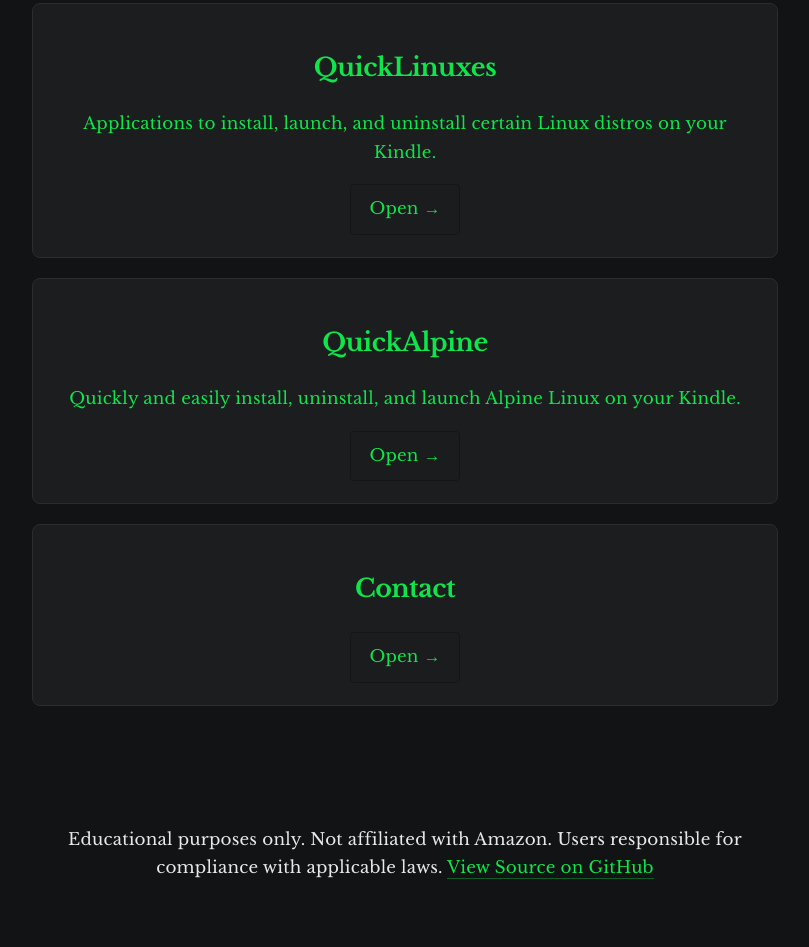
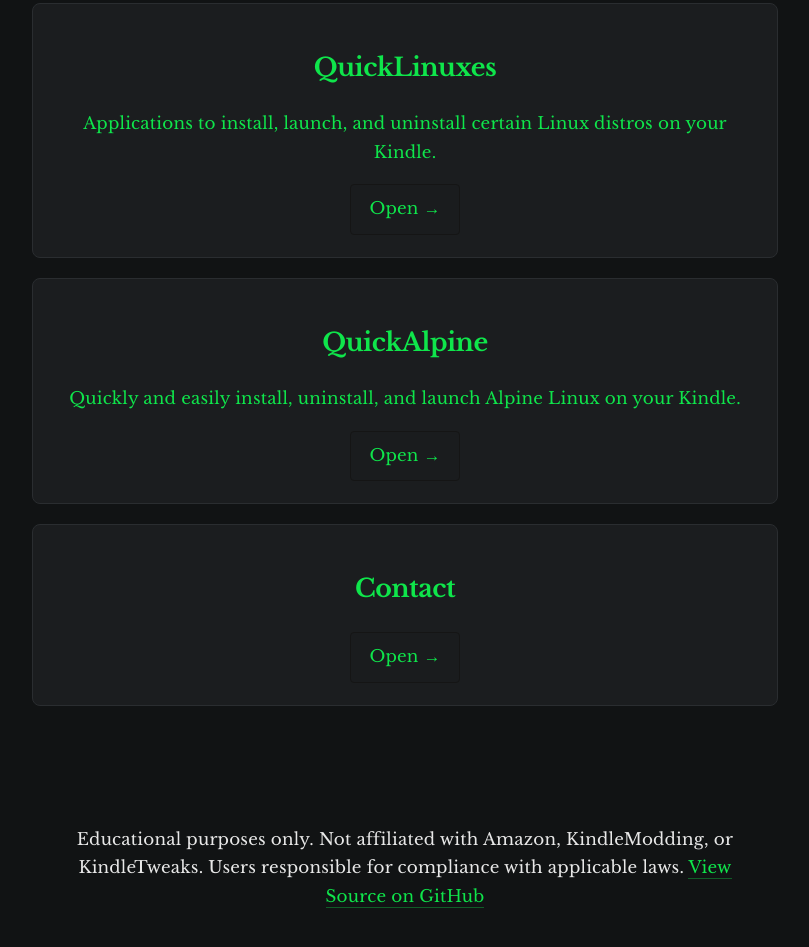
Before and after one commit to GreenCat-777/GC-WIKI, a plain HTML site: page index.html in a window 1280 px wide. Shown: the part 417-1364 px from the top of the page, without its empty margins (235-1044 px from the left). Before the commit the page ends 1340 px from the top, so only its background shows below. Drawn offline with nearby package versions, Linux system fonts and the light colour scheme.

Commit message:
Update index.html

```diff
--- a/index.html
+++ b/index.html
@@ -69,6 +69,6 @@ pages.forEach(page => {
   container.appendChild(card);
 });
 </script>
-<footer class="legal-disclaimer">Educational purposes only. Not affiliated with Amazon. Users responsible for compliance with applicable laws. <a href="https://github.com/greencat-777/GC-WIKI/ target="_blank" rel="noopener">View Source on GitHub</a></footer>
+<footer class="legal-disclaimer">Educational purposes only. Not affiliated with Amazon, KindleModding, or KindleTweaks. Users responsible for compliance with applicable laws. <a href="https://github.com/greencat-777/GC-WIKI/ target="_blank" rel="noopener">View Source on GitHub</a></footer>
 </body>
 </html>
```
